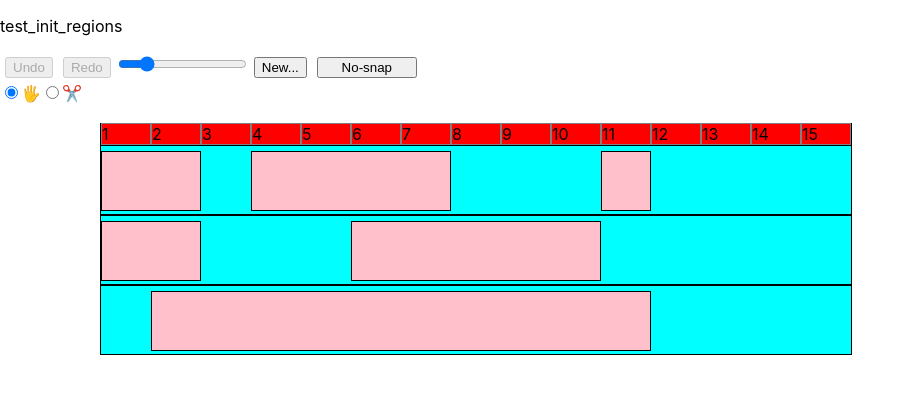
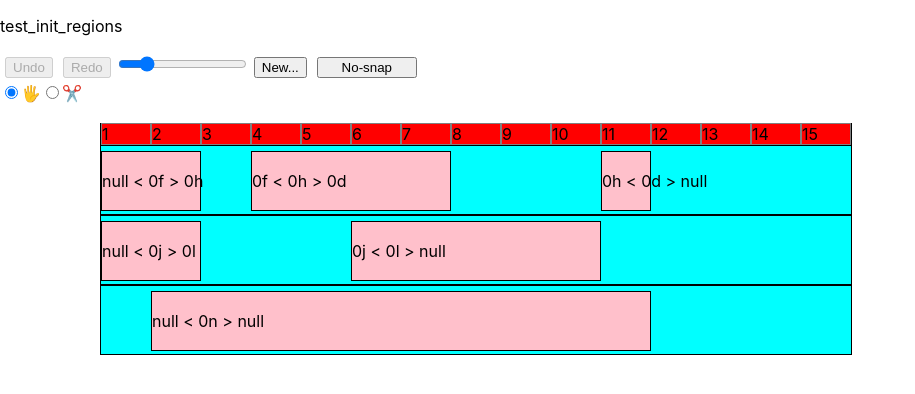
Before and after one commit to purewack/melonJuice-web, a React (Create React App) app: page / in a window 1280 px wide. Shown: the top 394 px of the page, without its empty margins (0-915 px from the left). Built offline with nearby package versions, Linux system fonts and the light colour scheme.

Commit message:
region relations passed to AudioRegion as nextRegion / prevRegion

```diff
--- a/src/App.js
+++ b/src/App.js
@@ -383,10 +383,12 @@ function App() {
       <AudioField songMeasures={songMeasures ? songMeasures : 16} editorStats={editorStats}>
         {tracks.current.map((track,i) => {
           return <AudioTrack key={i}>
-            {track.regions.map((r,j) => {
+            {track.regions.map((r,j,a) => {
               return <AudioRegion
                   key={j}
                   region={r}
+                  prevRegion={j>0 ? a[j-1] : null}
+                  nextRegion={j<a.length-1 ? a[j+1] : null}
                   tracksDispatch={tracksDispatch}
                   editorStats={editorStats}
               />
--- a/src/audio/AudioEngine.js
+++ b/src/audio/AudioEngine.js
@@ -73,11 +73,12 @@ const calculateRegionRelations = (regions) => {
       else return 0
   })
 
-  return sorted.map((r,i,a) => {
-      r.rPrevId = (i>0 ? a[i-1].regionId : '')
-      r.rNextId = (i<a.length-1 ? a[i+1].regionId : '')
-      return r
-  })
+  return sorted
+  // return sorted.map((r,i,a) => {
+  //     r.rPrevId = (i>0 ? a[i-1].regionId : '')
+  //     r.rNextId = (i<a.length-1 ? a[i+1].regionId : '')
+  //     return r
+  // })
 }
 
 export const AudioEngine = {
@@ -254,8 +255,6 @@ export const AudioEngine = {
       rFadeOut: 0.01,
       rPlayrate:1.0,
       rLoop:0,
-      rPrevId:'',
-      rNextId:'',
     }
   },
 
--- a/src/components/AudioRegion.js
+++ b/src/components/AudioRegion.js
@@ -1,7 +1,7 @@
 import './components.css';
 import {useState,useEffect,useRef} from 'react'
 
-const AudioRegion = ({region, tracksDispatch, editorStats})=>{
+const AudioRegion = ({region, prevRegion, nextRegion, tracksDispatch, editorStats})=>{
 
   const [rOffset, setrOffset] = useState()
   const [rDuration, setRDuration] = useState()
@@ -161,7 +161,7 @@ const AudioRegion = ({region, tracksDispatch, editorStats})=>{
     >
     {editorStats.toolMode === 'grab' && isHovering && <span className='StartHandle' style={{width:resizeArea}}>|</span>}
       <span style={{pointerEvents:'none'}}>
-        {/* {`${region.rPrevId && region.rPrevId.slice(-2)} < ${region.regionId.slice(-2)} > ${region.rNextId && region.rNextId.slice(-2)}`}  */}
+        {`${prevRegion && prevRegion.regionId.slice(-2)} < ${region.regionId.slice(-2)} > ${nextRegion && nextRegion.regionId.slice(-2)}`}
       </span>
     {editorStats.toolMode === 'grab' && isHovering && <span className='EndHandle' style={{width:resizeArea}}>|</span> }
   </div>
```
